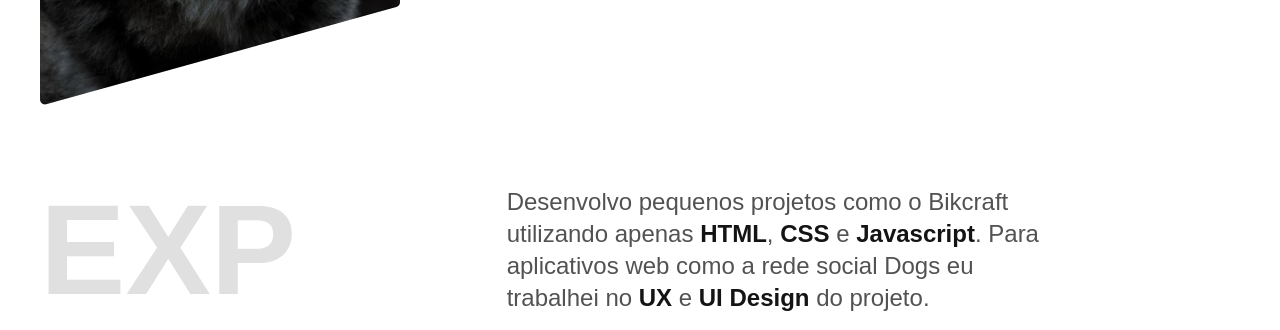
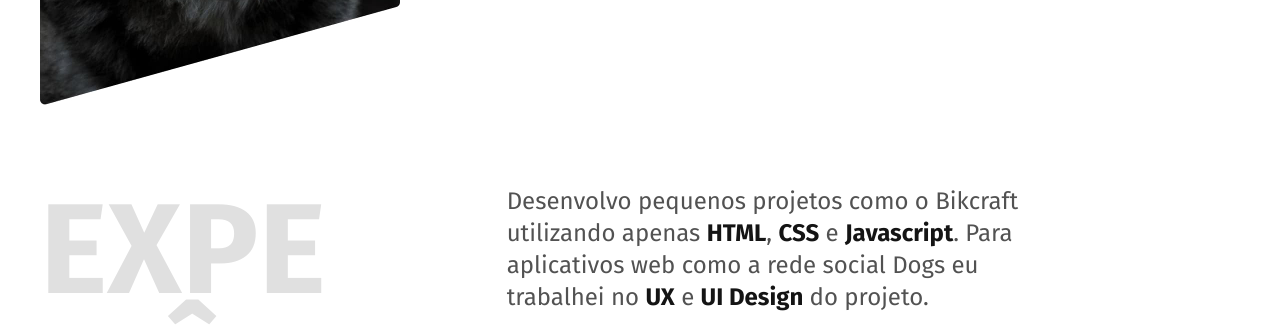
Before and after one commit to juliagalves/juliagalves.github.io, a plain HTML site: page index.html in a window 1280 px wide. Shown: the part 577-907 px from the top of the page. Drawn offline with Linux system fonts and the light colour scheme.

Commit message:
google fonts

```diff
--- a/index.html
+++ b/index.html
@@ -7,6 +7,9 @@
   <meta name="description" content="Desenvolvedor Front End & UX/UI Designer
   Localizado no Rio de Janeiro">
   <link rel="stylesheet" href="css/style.css">
+  <link rel="preconnect" href="https://fonts.googleapis.com">
+<link rel="preconnect" href="https://fonts.gstatic.com" crossorigin>
+<link href="https://fonts.googleapis.com/css2?family=Fira+Sans:wght@400;700&family=Roboto:ital,wght@0,100;0,300;0,400;0,500;0,700;0,900;1,100;1,300;1,400;1,500;1,700;1,900&display=swap" rel="stylesheet">
 </head>
 <body>
   <header class="header" id="header">
```
Also changed, not shown: favicon.svg (added).
